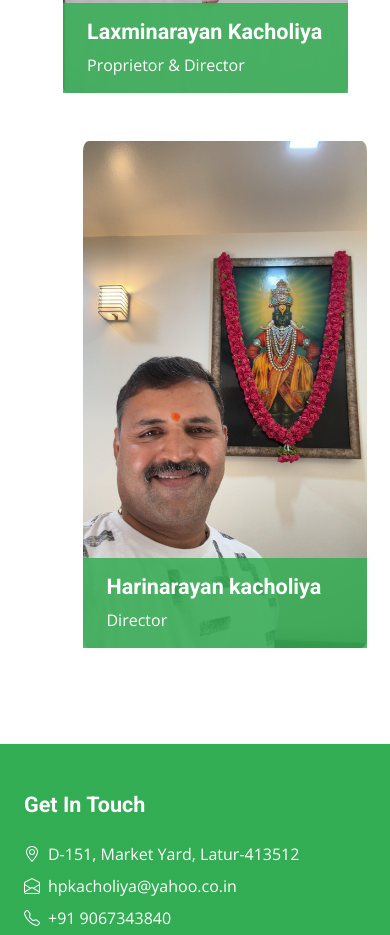
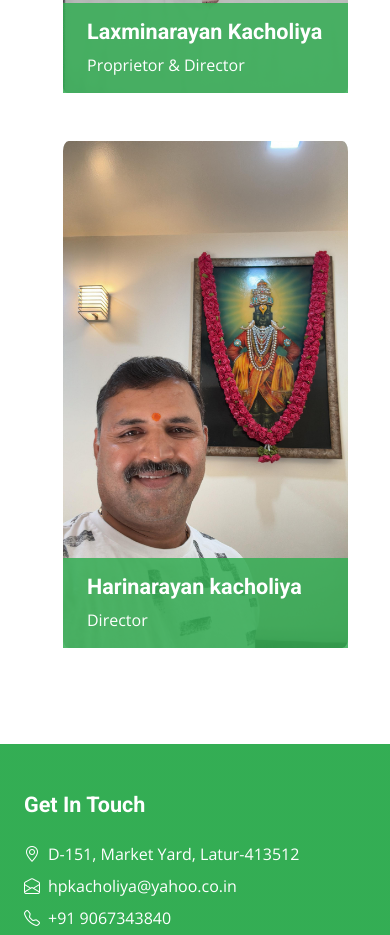
Before and after one commit to krishna091298/krishna091298.github.io, a plain HTML site: page index.html in a window 390 px wide. Shown: the part 5457-6392 px from the top of the page. Drawn offline with nearby package versions, Linux system fonts and the light colour scheme; a script that the page names is missing; files whose address does not match are found by name.

Commit message:
Update index.html

```diff
--- a/index.html
+++ b/index.html
@@ -363,7 +363,7 @@
                         </div>
                     </div>
                 </div>
-                <div class="col-lg-4 col-md-6" style="margin-left: 15%;">
+                <div class="col-lg-4 col-md-6" style="margin-left: 10%;">
                     <div class="row g-0" >
                         <div class="col-10" >
                             <div class="position-relative" >
```
